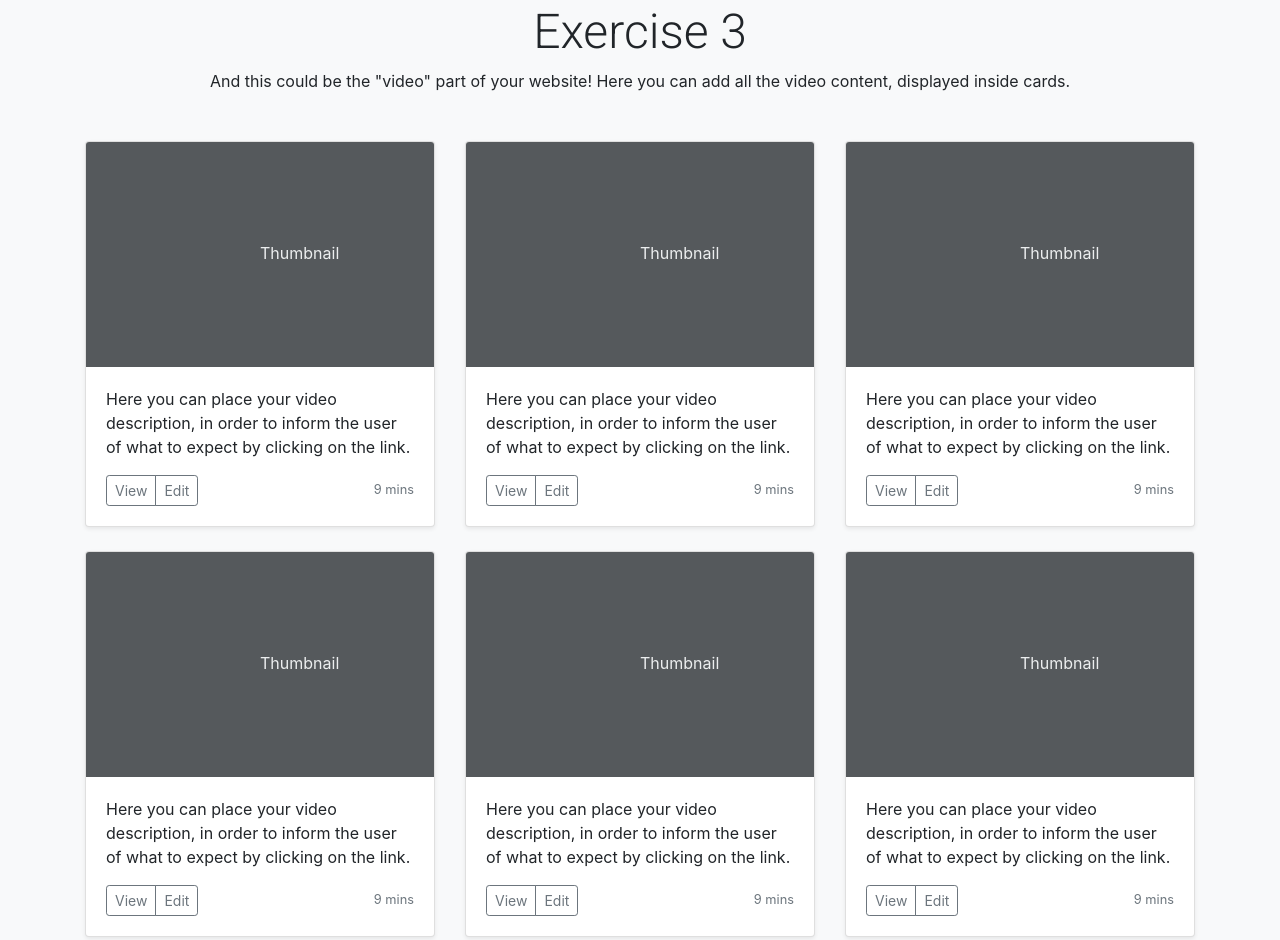
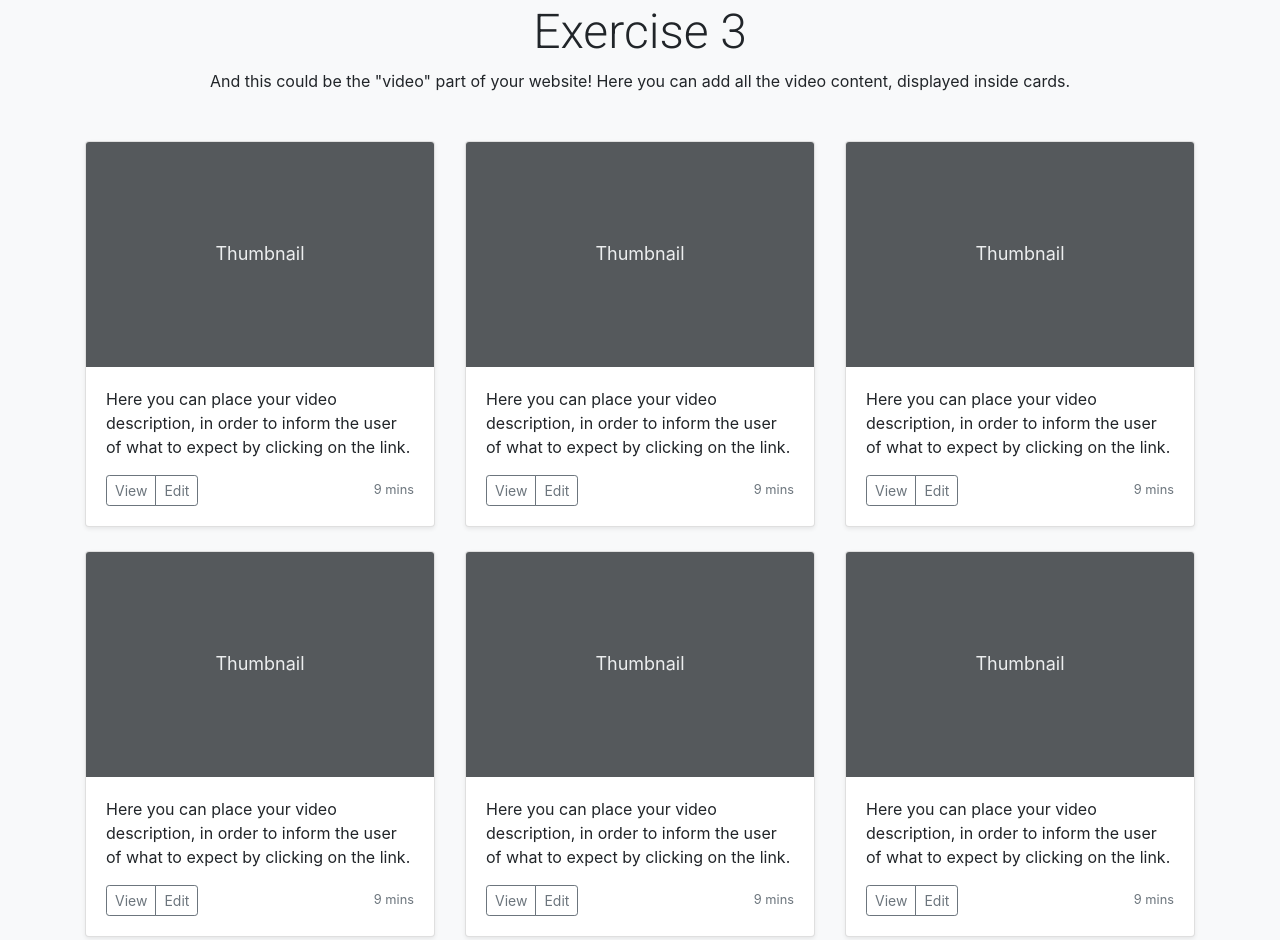
Before and after one commit to FlyingVespa/m2d8-colab-excersizes, a plain HTML site: page index.html in a window 1280 px wide. Shown: the part 1000-1940 px from the top of the page. Drawn offline with nearby package versions, Linux system fonts and the light colour scheme.

Commit message:
add style tag to the head tag

```diff
--- a/index.html
+++ b/index.html
@@ -20,6 +20,22 @@
     <title>M2D8 - Colab Exercises</title>
     <script src="jquery.js"></script>
     <script></script>
+    <style>
+      .bd-placeholder-img {
+        font-size: 1.125rem;
+        text-anchor: middle;
+        -webkit-user-select: none;
+        -moz-user-select: none;
+        -ms-user-select: none;
+        user-select: none;
+      }
+
+      @media (min-width: 768px) {
+        .bd-placeholder-img-lg {
+          font-size: 3.5rem;
+        }
+      }
+    </style>
   </head>
   <body>
     <iframe
```
